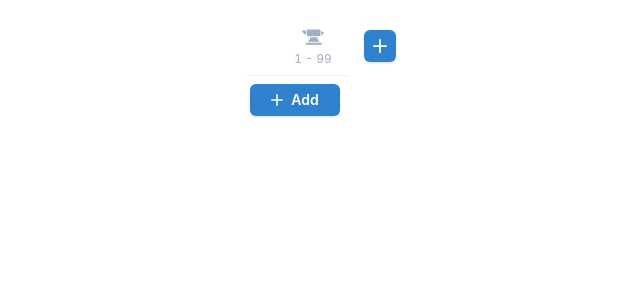
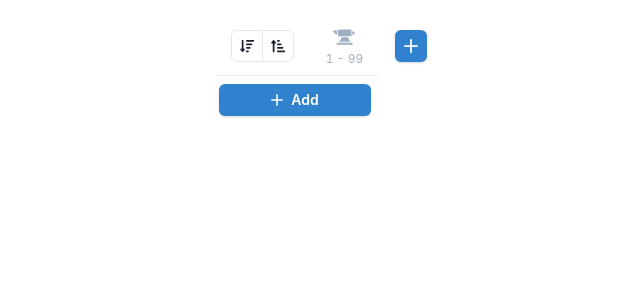
Before and after one commit to MjStryker/multi-criteria-decision-making-app, a React (Create React App) app: page / in a window 1280 px wide. Shown: the top 300 px of the page, without its empty margins (318-958 px from the left). Built offline with nearby package versions, Linux system fonts and the light colour scheme.

Commit message:
Adds criteria sort by weight function + buttons

```diff
--- a/src/components/Comparator/Table/Header/TableHeader.tsx
+++ b/src/components/Comparator/Table/Header/TableHeader.tsx
@@ -1,4 +1,5 @@
 import {
+  ButtonGroup,
   Icon,
   IconButton,
   Td,
@@ -11,11 +12,16 @@ import {
   PRODUCTS_ITEMS_REMAINING_WARNING,
   PRODUCTS_MAX_ITEMS,
 } from "../../../../constants/products";
+import {
+  FaSortAmountDown as SortDownIcon,
+  FaSortAmountUpAlt as SortUpIcon,
+} from "react-icons/fa";
 
 import { AddIcon } from "@chakra-ui/icons";
 import { GiAnvil as AnvilIcon } from "react-icons/gi";
 import { CRITERION } from "../../../../constants/criteria";
 import { DataContext } from "../../../../context/DataContext";
+import { SORT_BY } from "../../../../constants/arrays";
 import TableHeaderCell from "./TableHeaderCell";
 import { createEmptyProduct } from "../../../../utils/products/products";
 import { useContext } from "react";
@@ -23,7 +29,8 @@ import { useContext } from "react";
 const addButtonCellWidth = "50px";
 
 const TableHeader = () => {
-  const { products, addProduct } = useContext(DataContext);
+  const { products, addProduct, sortCriteriaByWeight } =
+    useContext(DataContext);
 
   const toast = useToast();
 
@@ -57,9 +64,22 @@ const TableHeader = () => {
     <Thead>
       <Tr>
         {/*
-         * --------
+         * SORT BUTTON
          */}
-        <Td />
+        <Td>
+          <ButtonGroup variant="outline" size="sm" isAttached>
+            <IconButton
+              aria-label="Sort criteria by weight"
+              icon={<SortDownIcon />}
+              onClick={() => sortCriteriaByWeight(SORT_BY.DESC)}
+            />
+            <IconButton
+              aria-label="Sort criteria by weight"
+              icon={<SortUpIcon />}
+              onClick={() => sortCriteriaByWeight(SORT_BY.ASC)}
+            />
+          </ButtonGroup>
+        </Td>
 
         {/*
          * CRITERIONS - MIN/MAX WEIGHT INFO
--- a/src/context/DataContext.tsx
+++ b/src/context/DataContext.tsx
@@ -63,6 +63,7 @@ const defaultValue: ContextType = {
   addCriterion: () => {},
   updateCriterion: () => {},
   removeCriterion: () => {},
+  sortCriteriaByWeight: () => {},
   // --
   products: [],
   addProduct: () => {},
@@ -167,7 +168,12 @@ export const DataContextProvider = (props: { children: ReactNode }) => {
     onSetProductsWithCriteria
   );
 
-  const { addCriterion, updateCriterion, removeCriterion } = useHandleCriteria(
+  const {
+    addCriterion,
+    updateCriterion,
+    removeCriterion,
+    sortCriteriaByWeight,
+  } = useHandleCriteria(
     onSetCriteria,
     products,
     addProductWithCriterion,
@@ -197,6 +203,7 @@ export const DataContextProvider = (props: { children: ReactNode }) => {
         addCriterion,
         updateCriterion,
         removeCriterion,
+        sortCriteriaByWeight,
         // --
         products: sortedProducts,
         addProduct,
--- a/src/hooks/data/useHandleCriteria.ts
+++ b/src/hooks/data/useHandleCriteria.ts
@@ -1,13 +1,16 @@
 import {
   calculateCriteriaNormalizedWeights,
+  compareCriteriaByWeightFn,
   updateCriteriaDefaultRowIdx,
 } from "../../utils/criteria/criteria";
-import { useHandleProductsWithCriteriaFunctions } from "./useHandleProductsWithCriteria";
 
-import { useCallback } from "react";
+import { SORT_BY } from "../../constants/arrays";
 import { TCriterion } from "../../types/criteria";
 import { TProduct } from "../../types/products";
 import { createEmptyProductCriterionValue } from "../../utils/productsWithCriteria/productsWithCriteria";
+import { deepEqual } from "../../utils/objects";
+import { useCallback } from "react";
+import { useHandleProductsWithCriteriaFunctions } from "./useHandleProductsWithCriteria";
 
 export type useHandleCriteriaFunctions = ReturnType<typeof useHandleCriteria>;
 
@@ -69,10 +72,25 @@ const useHandleCriteria = (
     []
   );
 
+  const sortCriteriaByWeight = useCallback((sortBy?: SORT_BY) => {
+    setCriteria((prev) => {
+      const sorted = [...prev].sort(compareCriteriaByWeightFn(sortBy));
+
+      if (deepEqual(prev, sorted)) return prev;
+
+      return sorted.map((criterion, idx) => ({
+        ...criterion,
+        defaultRowIdx: idx,
+      }));
+    });
+    // eslint-disable-next-line react-hooks/exhaustive-deps
+  }, []);
+
   return {
     addCriterion,
     updateCriterion,
     removeCriterion,
+    sortCriteriaByWeight,
   };
 };
 
--- a/src/types/arrays.ts
+++ /dev/null
@@ -1,3 +0,0 @@
-import { SORT_BY } from "../constants/arrays";
-
-export type TSortBy = SORT_BY;
--- a/src/utils/arrays.ts
+++ b/src/utils/arrays.ts
@@ -1,9 +1,9 @@
 import { areDefined, isDefined } from "./objects";
 
-import { TSortBy } from "../types/arrays";
+import { SORT_BY } from "../constants/arrays";
 
 export const compareFn =
-  (sortBy: TSortBy) =>
+  (sortBy: SORT_BY) =>
   <T>(a: T, b: T): number => {
     if (typeof a === "string" && typeof b === "string") {
       return compareStringFn(sortBy)(a, b);
@@ -15,7 +15,7 @@ export const compareFn =
   };
 
 const compareStringFn =
-  (sortBy: TSortBy) =>
+  (sortBy: SORT_BY) =>
   (a: string, b: string): number => {
     let res = 0;
     if (areDefined([a, b])) {
@@ -31,7 +31,7 @@ const compareStringFn =
   };
 
 const compareNumberFn =
-  (sortBy: TSortBy) =>
+  (sortBy: SORT_BY) =>
   (a: number, b: number): number => {
     let res = 0;
     if (areDefined([a, b])) {
--- a/src/utils/criteria/criteria.ts
+++ b/src/utils/criteria/criteria.ts
@@ -11,6 +11,11 @@ export const compareCriteriaByDefaultRowIdxFn =
   (sortBy = SORT_BY.ASC) =>
   (a: TCriterion, b: TCriterion) =>
     compareFn(sortBy)(a.defaultRowIdx, b.defaultRowIdx);
+
+export const compareCriteriaByWeightFn =
+  (sortBy = SORT_BY.DESC) =>
+  (a: TCriterion, b: TCriterion) =>
+    compareFn(sortBy)(a.weight, b.weight);
 
 export function createEmptyCriterion(defaultRowIdx: number): TCriterion {
   return {
```
